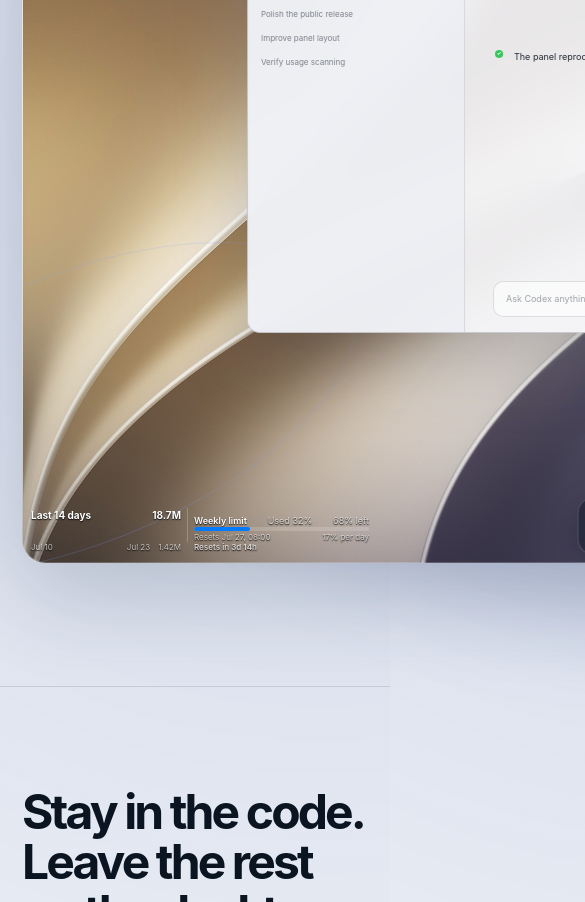
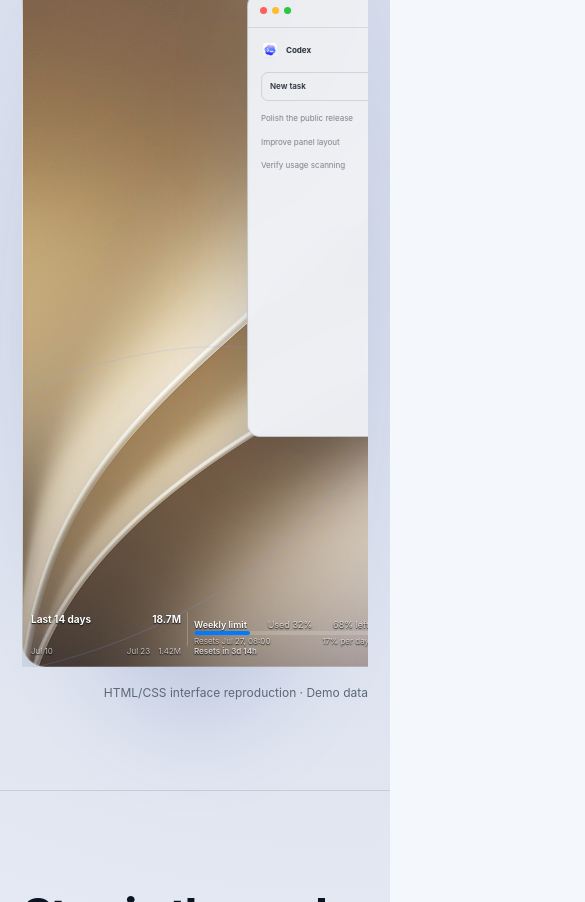
Before and after one commit to iwecon/CodexPulse, a website: page docs/index.html in a window 390 px wide. Shown: the part 612-1514 px from the top of the page, 585 px wide, since content can reach past the window. Drawn offline with Linux system fonts and the light colour scheme.

Commit message:
fix(site): keep the complete mockup visible on small screens
Contain the fixed-size desktop canvas so surrounding copy and actions wrap normally.
Refresh the README preview with the verified Golden Gate and Codex window design.

```diff
--- a/docs/styles.css
+++ b/docs/styles.css
@@ -1404,6 +1404,7 @@ footer p {
 
   .hero {
     display: grid;
+    grid-template-columns: minmax(0, 1fr);
     gap: 48px;
     min-height: auto;
     position: static;
@@ -1414,6 +1415,7 @@ footer p {
   .hero-copy {
     position: static;
     width: 100%;
+    min-width: 0;
     max-width: none;
     text-shadow: none;
   }
@@ -1432,13 +1434,21 @@ footer p {
 
   .product-stage {
     width: 100%;
+    min-width: 0;
+    max-width: 100%;
+    container-type: inline-size;
   }
 
   .mockup-frame {
     --mockup-width: 1320;
     --mockup-height: 742.5;
-    --mockup-scale: min(1, calc((100vw - var(--page-pad) * 2) / (var(--mockup-width) * 1px)));
+    --mockup-scale: min(1, calc(100cqw / (var(--mockup-width) * 1px)));
+    width: 100%;
+    min-width: 0;
+    max-width: 100%;
     height: calc(var(--mockup-height) * 1px * var(--mockup-scale));
+    overflow: hidden;
+    contain: layout paint;
   }
 
   .desktop {
```
Also changed, not shown: docs/assets/codex-pulse-preview.jpg.
